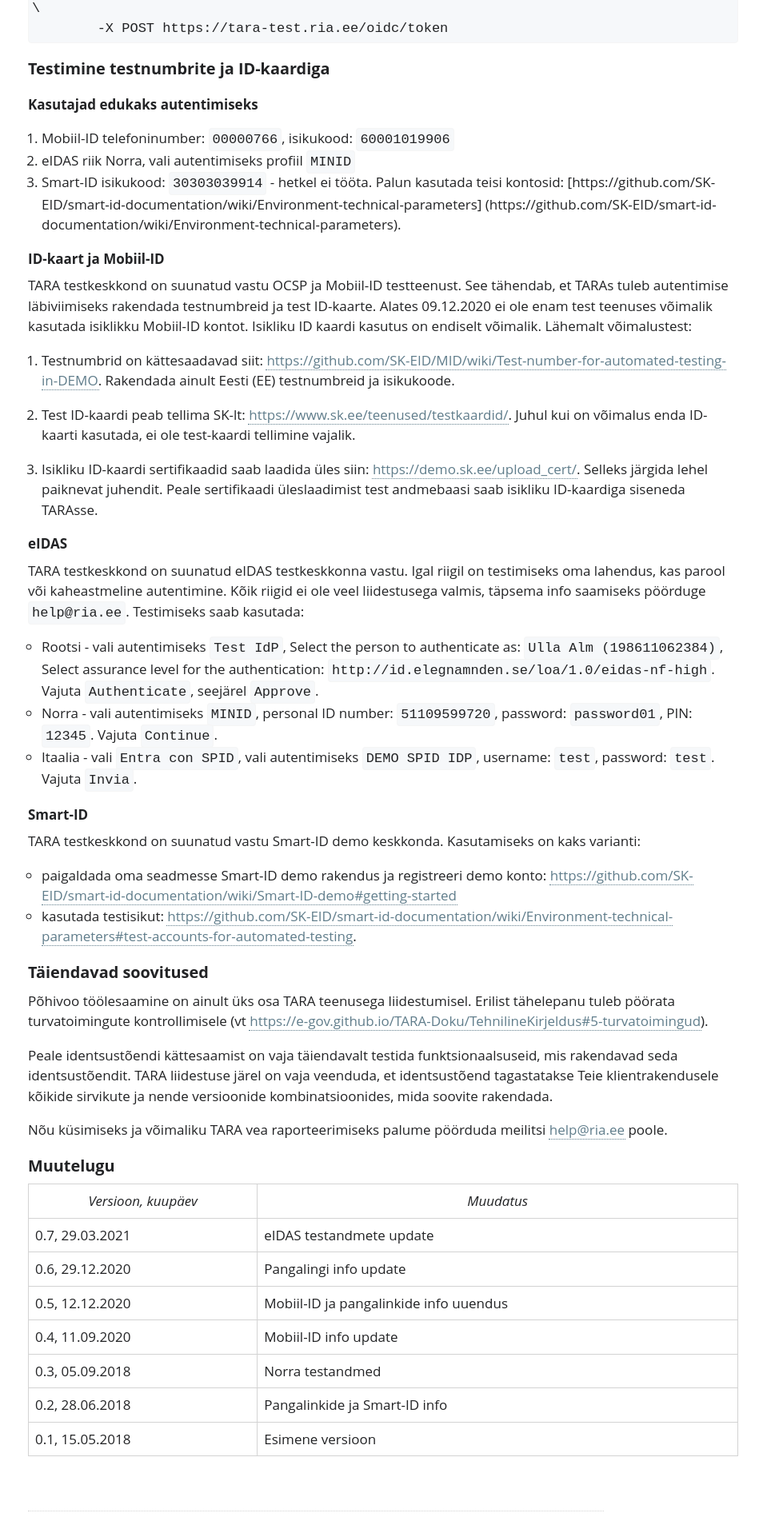
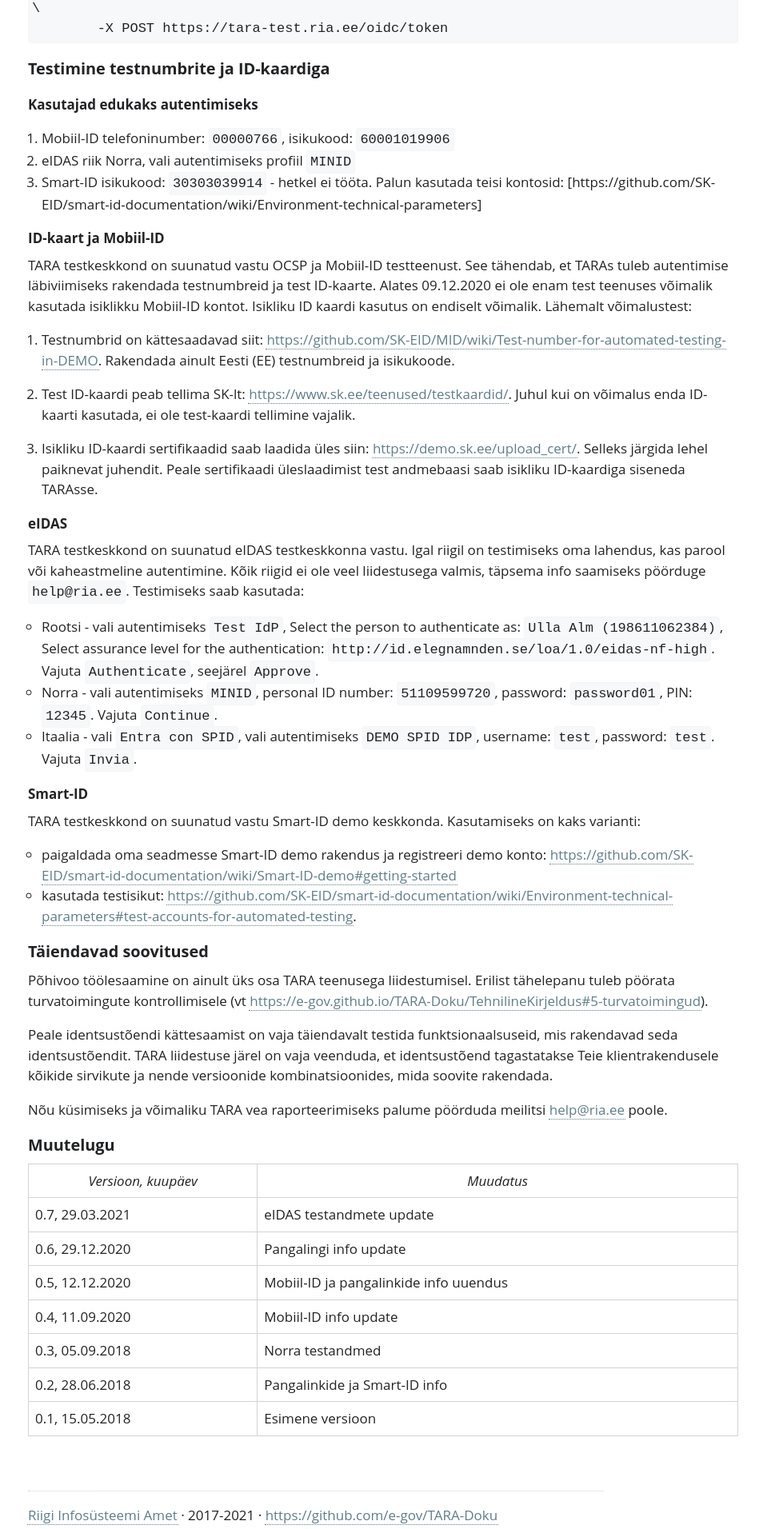
Before and after one commit to e-gov/TARA-Doku, a Jekyll site: the page built from Testimine.md, in a window 1280 px wide. Shown: the part 1837-3749 px from the top of the page at 80% size, without its empty margins (323-1277 px from the left). Built offline with Jekyll 4.4.1, drawn with Linux system fonts in a browser that asks for light colours; our own code applies the rules of GitHub Pages for plain Markdown files; part of the change alters nothing that is shown.

Commit message:
Update Testimine.md

```diff
--- a/Testimine.md
+++ b/Testimine.md
@@ -58,7 +58,7 @@ curl \
 
 1. Mobiil-ID telefoninumber: `00000766`, isikukood: `60001019906`
 2. eIDAS riik Norra, vali autentimiseks profiil `MINID`
-3. Smart-ID isikukood: `30303039914` - hetkel ei tööta. Palun kasutada teisi kontosid: [https://github.com/SK-EID/smart-id-documentation/wiki/Environment-technical-parameters] (https://github.com/SK-EID/smart-id-documentation/wiki/Environment-technical-parameters).
+3. Smart-ID isikukood: `30303039914` - hetkel ei tööta. Palun kasutada teisi kontosid: [https://github.com/SK-EID/smart-id-documentation/wiki/Environment-technical-parameters]
 
 ### ID-kaart ja Mobiil-ID
 
```
